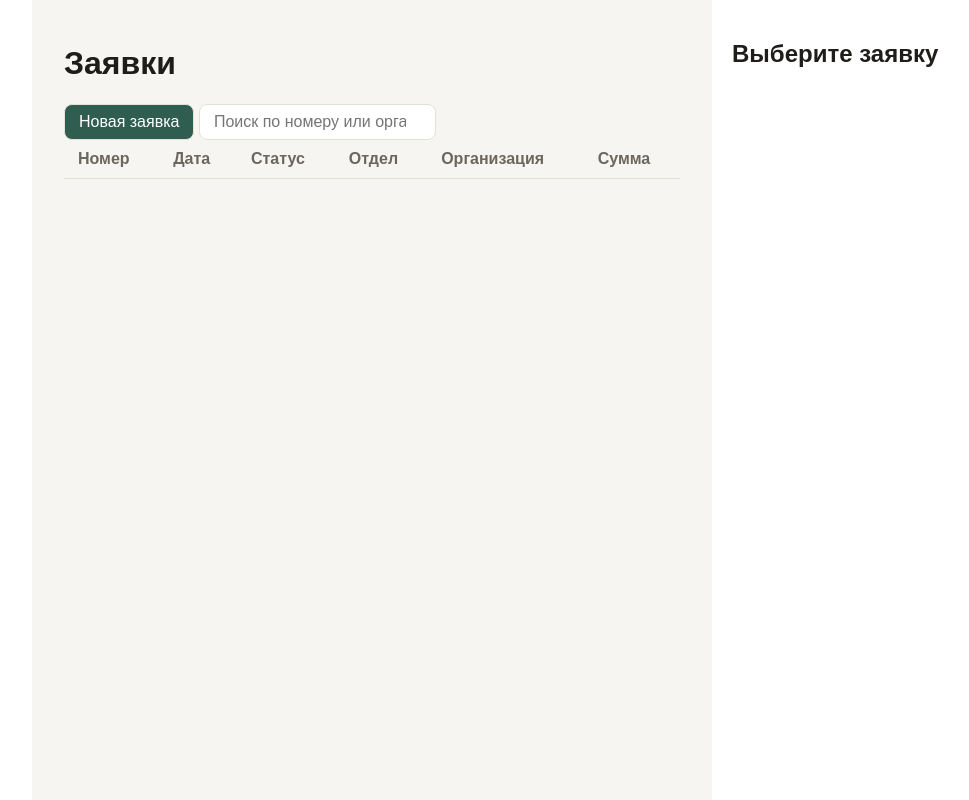
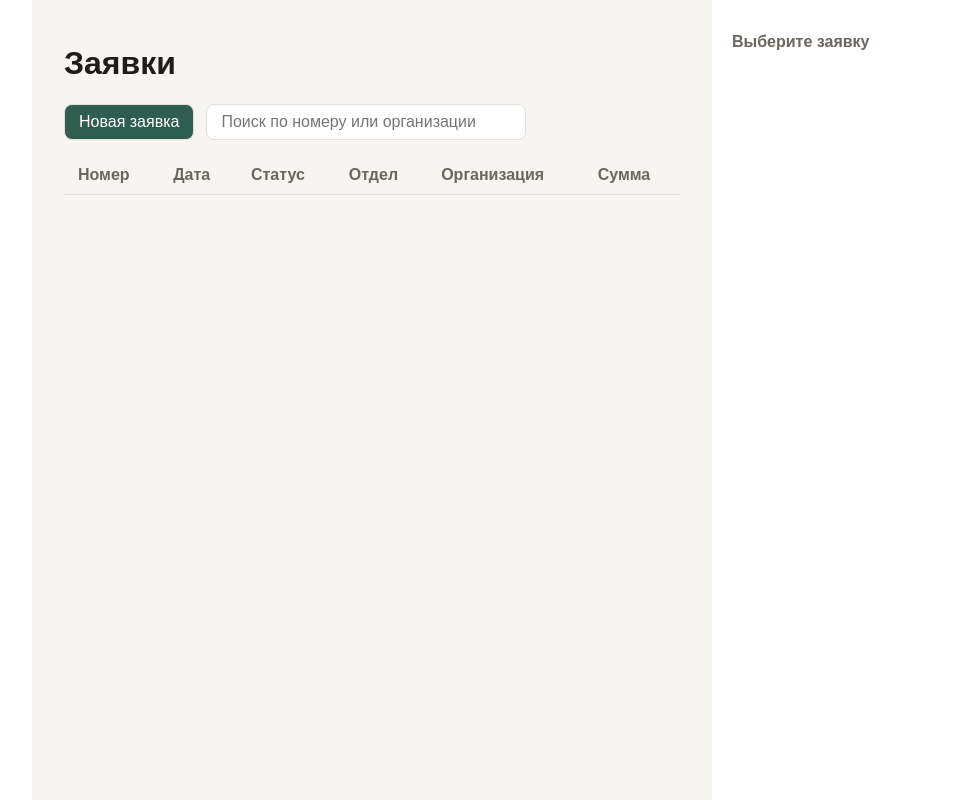
Before and after one commit to gelya2004/VKR, a plain HTML site: page docs/index.html in a window 1280 px wide. Shown: the whole page, without its empty margins (208-1177 px from the left). Drawn offline with Linux system fonts and the light colour scheme.

Commit message:
Оформление

```diff
--- a/docs/index.html
+++ b/docs/index.html
@@ -10,8 +10,10 @@
     <aside></aside>
     <main>
         <h1>Заявки</h1>
-        <button id="btn-new">Новая заявка</button>
-        <input type="search" id="search-input" placeholder="Поиск по номеру или организации">
+        <div class="toolbar">
+    		<button id="btn-new">Новая заявка</button>
+   		<input type="search" id="search-input" placeholder="Поиск по номеру или организации">
+	</div>
         <table id="registry-table">
             <thead>
                 <tr>
--- a/docs/style.css
+++ b/docs/style.css
@@ -25,6 +25,21 @@ aside {
 
 main {
     padding: 24px 32px;
+}
+
+.toolbar {
+    display: flex;
+    gap: 12px;
+    margin-bottom: 16px;
+}
+
+#search-input {
+    width: 320px;
+}
+
+#card h2 {
+    font-size: 16px;
+    color: var(--color-muted);
 }
 
 table {
```
